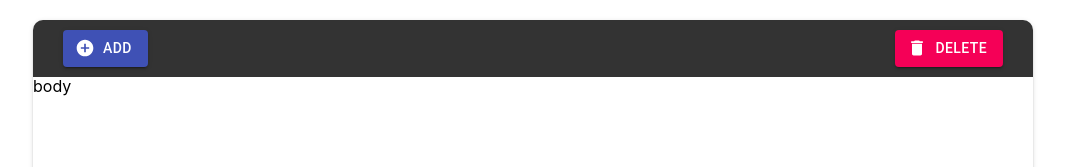
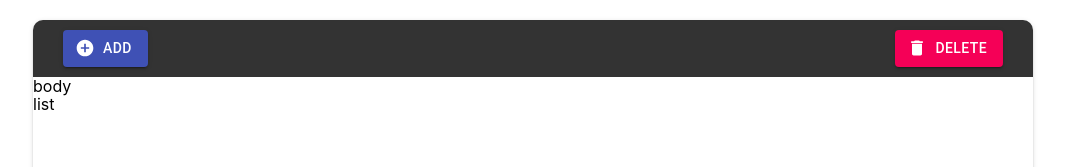
Before and after one commit to nrwgkn/react-memo, a React (Create React App) app: page / in a window 1280 px wide. Shown: the top 167 px of the page, without its empty margins (107-1172 px from the left). Built offline with nearby package versions, Linux system fonts and the light colour scheme.

Commit message:
feat: Listコンポーネントの読み込みを追加

```diff
--- a/src/components/Body/index.jsx
+++ b/src/components/Body/index.jsx
@@ -1,7 +1,13 @@
 import React from "react";
+import List from "../List";
 
 const Body = () => {
-  return <div>body</div>;
+  return (
+    <div>
+      body
+      <List />
+    </div>
+  );
 };
 
 export default Body;
```
